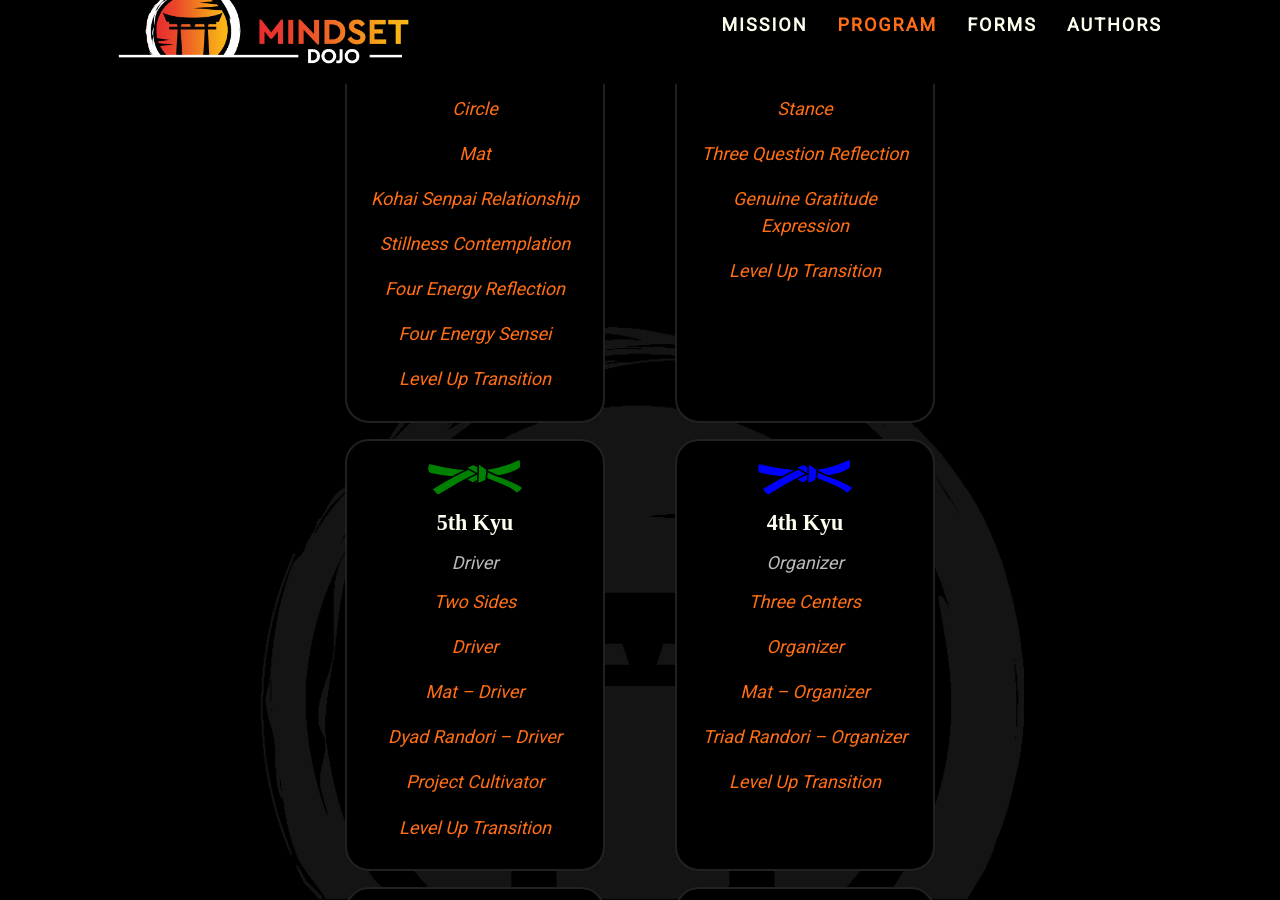
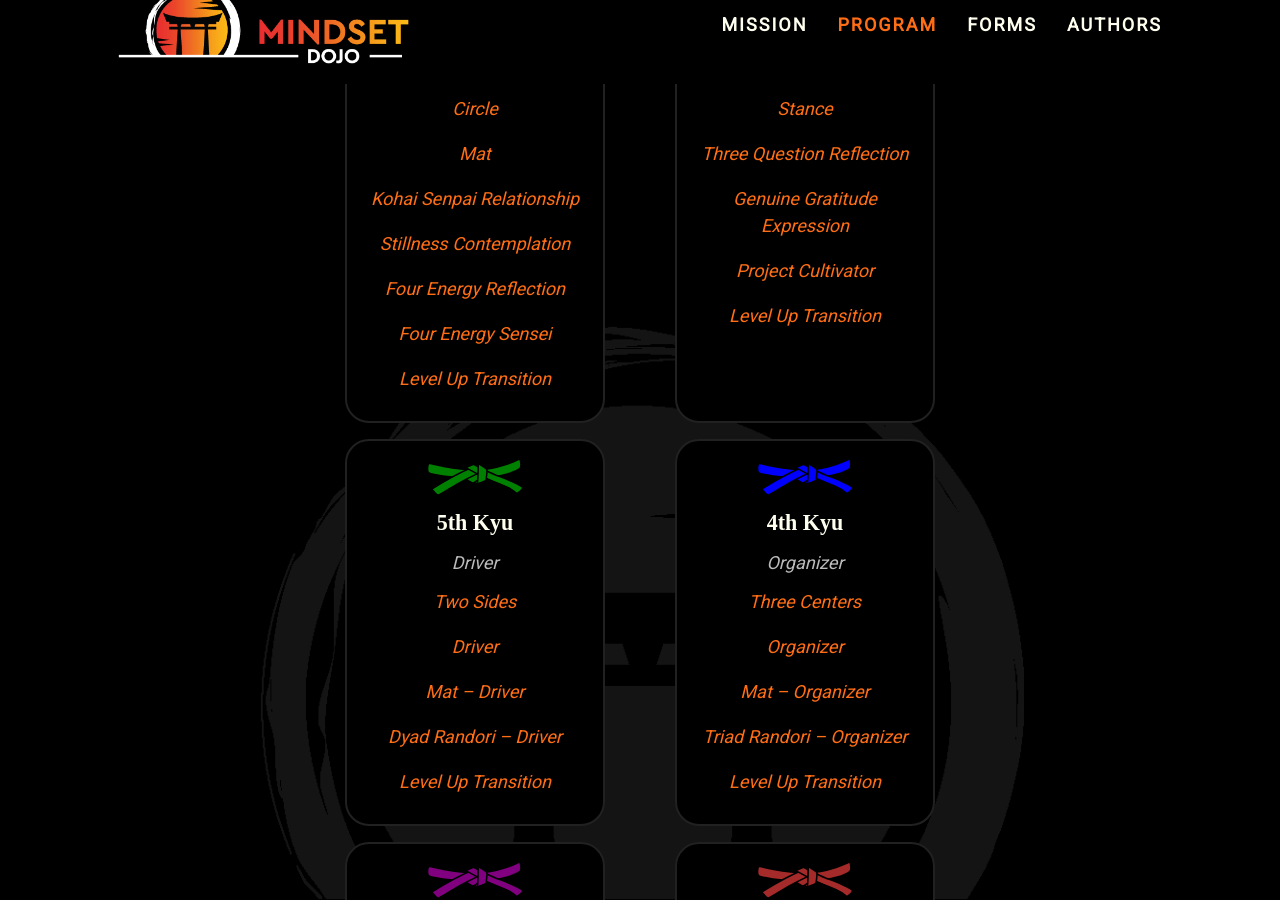
Before and after one commit to mindset-dojo/mindset-dojo.github.io, a Jekyll site: the page built from program.md, in a window 1280 px wide and 900 px high, scrolled down 816 px. Built offline with Jekyll 4.4.1, drawn with Linux system fonts in a browser that asks for light colours; some web fonts are replaced; part of the change alters nothing that is shown.

```diff
--- a/_data/sections/program.yaml
+++ b/_data/sections/program.yaml
@@ -57,6 +57,8 @@ sections:
               url: /forms/three-question-reflection/
             - label: Genuine Gratitude Expression
               url: /forms/genuine-gratitude-expression/
+            - label: Project Cultivator
+              url: /forms/cultivator/
             - label: Level Up Transition
               url: /forms/level-up-transition/
         - color: green
@@ -72,8 +74,6 @@ sections:
               url: /forms/mat/
             - label: Dyad Randori – Driver
               url: /forms/four-energy-randori/
-            - label: Project Cultivator
-              url: /forms/cultivator/
             - label: Level Up Transition
               url: /forms/level-up-transition/
         - color: blue
```
